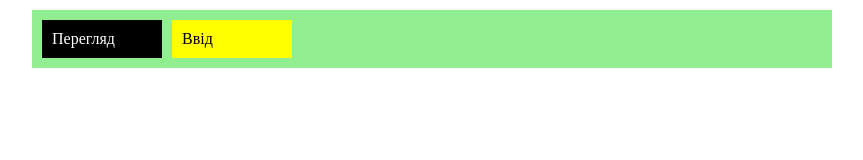
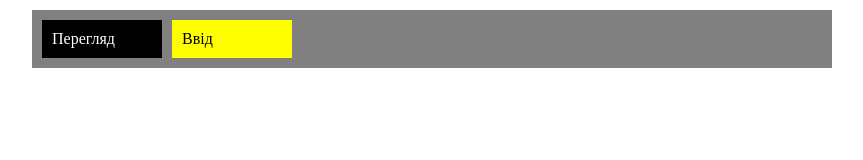
Before and after one commit to vovakhmil/ajaxform, a plain HTML site: page index.html in a window 1280 px wide. Shown: the whole page, without its empty margins (208-1071 px from the left). Drawn offline with Linux system fonts and the light colour scheme.

Commit message:
2 commit

```diff
--- a/style.css
+++ b/style.css
@@ -21,7 +21,7 @@
 #menu, #content{
 	overflow: hidden;
 	width: 800px;
-	background-color: lightgreen;
+	background-color: grey;
 	margin: 10px auto;
 }
 
```
